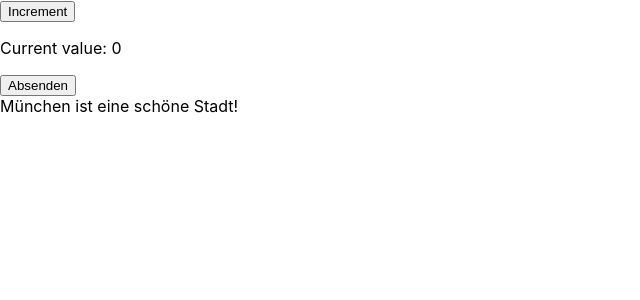
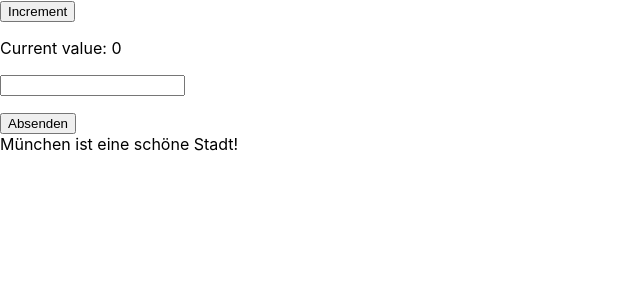
Before and after one commit to SuoraGmbH/react-days-2022-03, a React (Create React App) app: page / in a window 1280 px wide. Shown: the top 300 px of the page, without its empty margins (0-640 px from the left). Built offline with nearby package versions, Linux system fonts and the light colour scheme.

Commit message:
Added state to timeentryform

```diff
--- a/src/components/TimeEntryForm.tsx
+++ b/src/components/TimeEntryForm.tsx
@@ -1,6 +1,8 @@
-import React from "react";
+import React, { useState } from "react";
 
 const TimeEntryForm = () => {
+  const [inputValue, setInputValue] = useState("");
+
   const handleSubmit = (event: React.FormEvent<HTMLFormElement>) => {
     event.preventDefault();
     console.log("Hello World");
@@ -8,6 +10,12 @@ const TimeEntryForm = () => {
 
   return (
     <form onSubmit={handleSubmit}>
+      <input
+        onChange={(event) => {
+          setInputValue(event.target.value);
+        }}
+      />
+      <p>{inputValue}</p>
       <button type="submit">Absenden</button>
     </form>
   );
```
